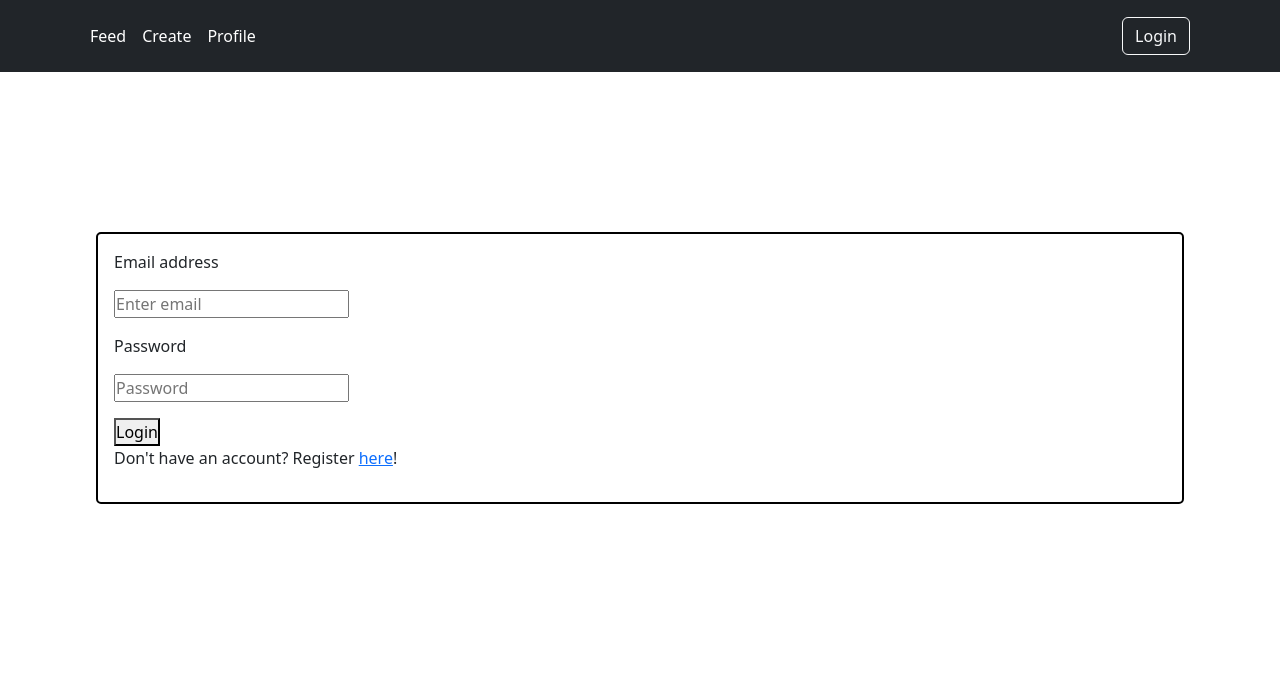
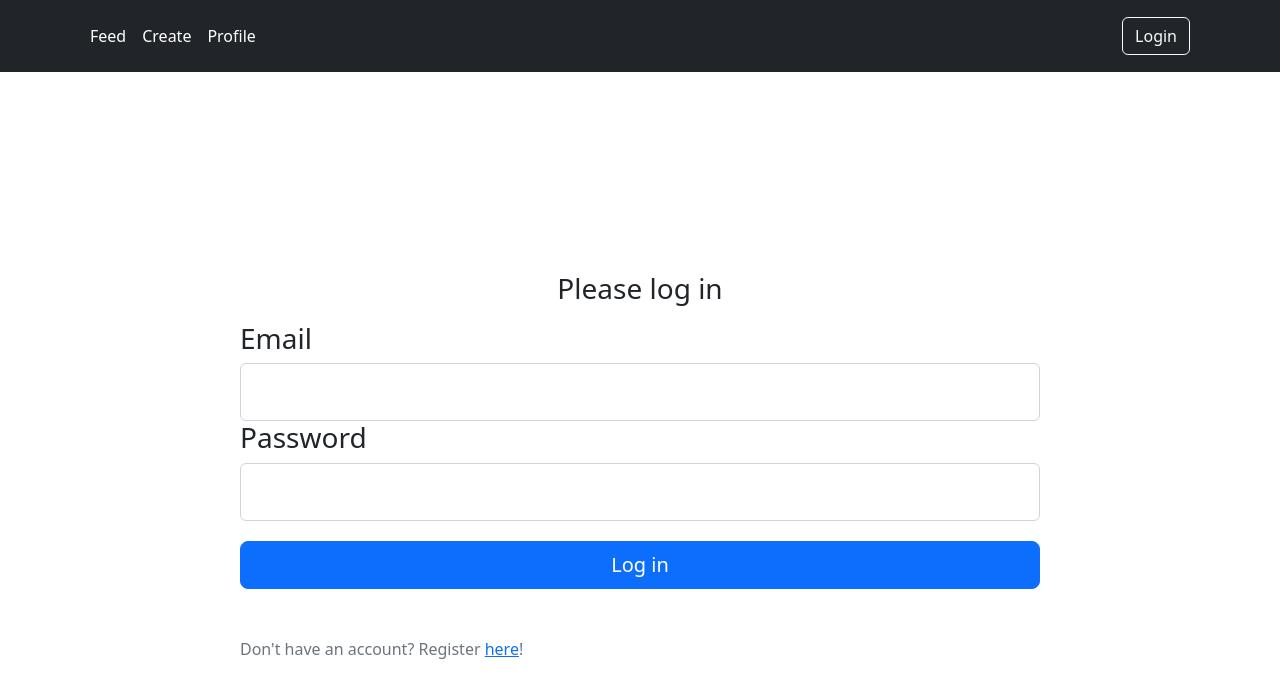
Before and after one commit to LamiSaadat/blog-client, a React (Create React App) app: page /login in a window 1280 px wide. Shown: the top 698 px of the page. Built offline with nearby package versions, Linux system fonts and the light colour scheme.

Commit message:
Updated login form with boostrap styles

```diff
--- a/src/components/Login/Login.jsx
+++ b/src/components/Login/Login.jsx
@@ -31,32 +31,70 @@ function Login() {
   };
 
   return (
-    <div className="form-container">
-      <form onSubmit={handleSubmit}>
-        <div className="mb-3">
-          <p>Email address</p>
+    // <div className="form-container">
+    //   <form onSubmit={handleSubmit}>
+    //     <div className="mb-3">
+    //       <p>Email address</p>
+    //       <input
+    //         type="email"
+    //         placeholder="Enter email"
+    //         name="email"
+    //         onChange={handleChange}
+    //       />
+    //     </div>
+    //     <div className="mb-3">
+    //       <p>Password</p>
+    //       <input
+    //         type="password"
+    //         placeholder="Password"
+    //         name="password"
+    //         onChange={handleChange}
+    //       />
+    //     </div>
+    //     <button type="submit">Login</button>
+    //   </form>
+    //   <p>
+    //     Don&apos;t have an account? Register{" "}
+    //     <NavLink to="/register">here</NavLink>!
+    //   </p>
+    // </div>
+    <div className="login">
+      <form onSubmit={handleSubmit} className="login__form">
+        <h1 className="h3 mb-3 fw-normal login__title">Please log in</h1>
+
+        <div className="form-floating">
+          <h3>Email</h3>
           <input
             type="email"
-            placeholder="Enter email"
+            className="form-control"
+            id="floatingInput"
+            placeholder="name@example.com"
             name="email"
             onChange={handleChange}
           />
         </div>
-        <div className="mb-3">
-          <p>Password</p>
+        <div className="form-floating">
+          <h3>Password</h3>
           <input
             type="password"
+            className="form-control"
+            id="floatingPassword"
             placeholder="Password"
             name="password"
             onChange={handleChange}
           />
         </div>
-        <button type="submit">Login</button>
+        <button
+          className="w-100 btn btn-lg btn-primary login__button"
+          type="submit"
+        >
+          Log in
+        </button>
+        <p className="mt-5 mb-3 text-muted">
+          Don&apos;t have an account? Register{" "}
+          <NavLink to="/register">here</NavLink>!
+        </p>
       </form>
-      <p>
-        Don&apos;t have an account? Register{" "}
-        <NavLink to="/register">here</NavLink>!
-      </p>
     </div>
   );
 }
--- a/src/components/Login/Login.scss
+++ b/src/components/Login/Login.scss
@@ -1,7 +1,18 @@
-// .form-container {
-//   margin: 15rem auto;
-//   width: 20rem;
-//   border: solid black 2px;
-//   border-radius: 5px;
-//   padding: 1rem;
-// }
+.login {
+  margin: 12.5rem auto;
+  display: flex;
+  flex-direction: column;
+  align-items: center;
+
+  &__title {
+    text-align: center;
+  }
+
+  &__form {
+    width: 50rem;
+  }
+
+  &__button {
+    margin-top: 1.25rem;
+  }
+}
```
